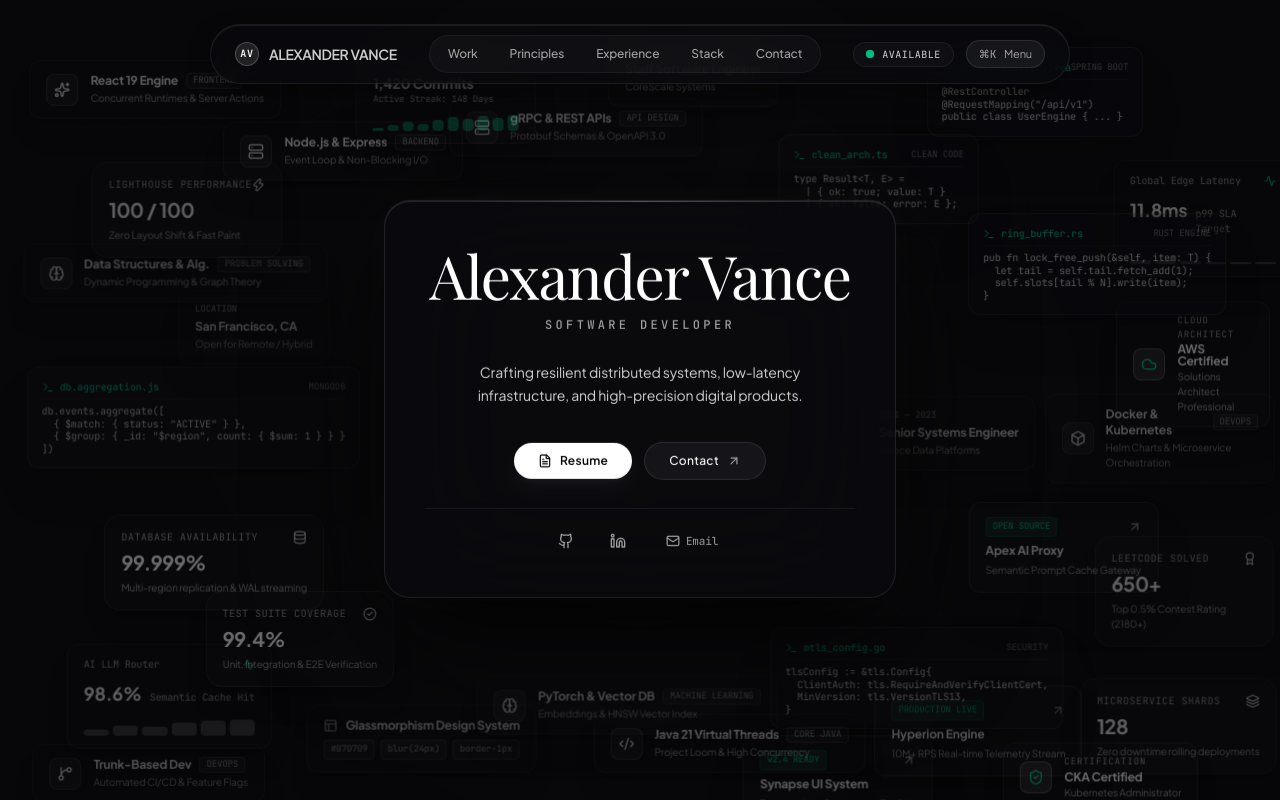
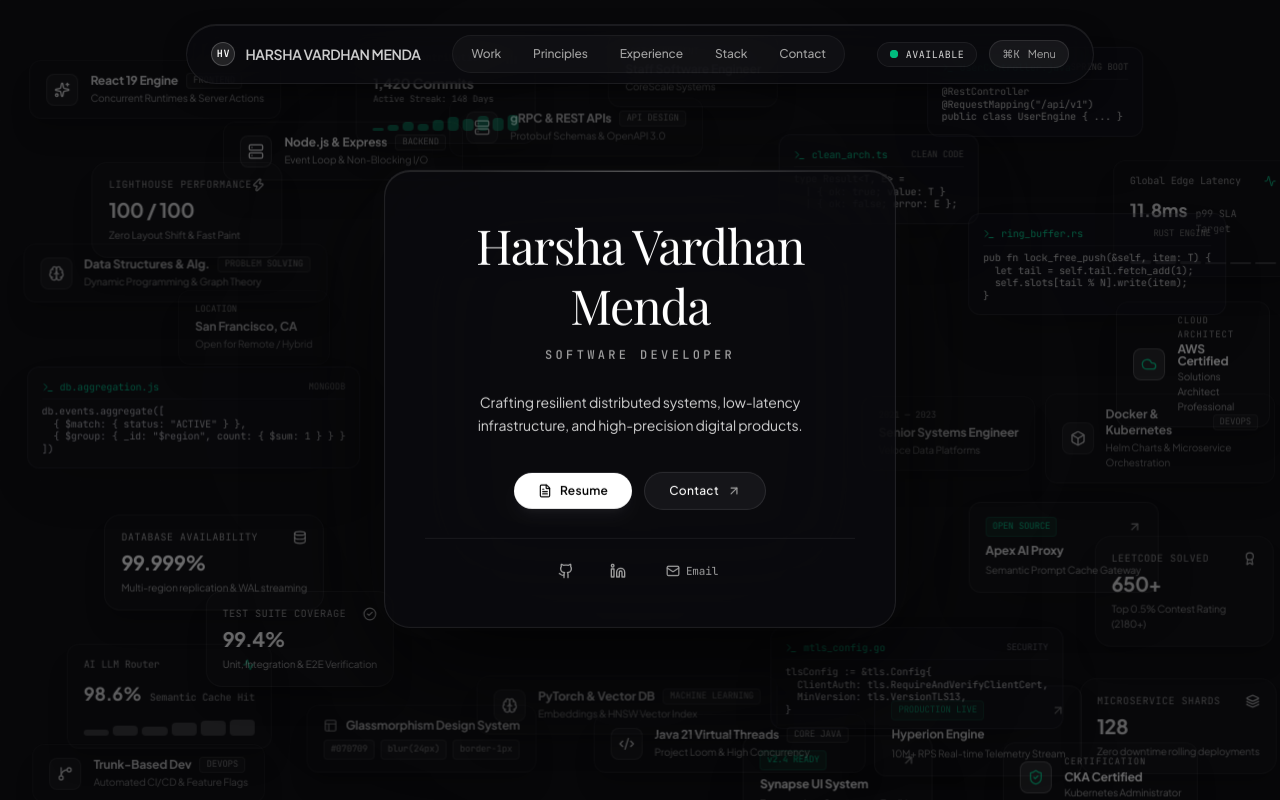
Before and after one commit to Harsha-Vardhan96/Portfolio, a React (Vite) app: page / in a window 1280 px wide. Shown: the top 800 px of the page. Built offline with nearby package versions, Linux system fonts and the light colour scheme; a web font is replaced by a local one.

Commit message:
feat: update developer name to Harsha Vardhan Menda across all components, meta tags, and links

```diff
--- a/index.html
+++ b/index.html
@@ -4,8 +4,8 @@
     <meta charset="UTF-8" />
     <link rel="icon" type="image/svg+xml" href="/favicon.svg" />
     <meta name="viewport" content="width=device-width, initial-scale=1.0" />
-    <title>Alexander Vance — Staff Software Engineer & Systems Architect</title>
-    <meta name="description" content="Personal portfolio of Alexander Vance. Crafting resilient distributed systems, high-performance web applications, and intuitive developer tooling." />
+    <title>Harsha Vardhan Menda — Software Developer & Systems Engineer</title>
+    <meta name="description" content="Personal portfolio of Harsha Vardhan Menda. Building full-stack web applications, distributed systems, and modern software architectures." />
     <!-- Google Fonts -->
     <link rel="preconnect" href="https://fonts.googleapis.com">
     <link rel="preconnect" href="https://fonts.gstatic.com" crossorigin>
--- a/src/components/CommandPalette.jsx
+++ b/src/components/CommandPalette.jsx
@@ -30,7 +30,7 @@ export default function CommandPalette({ isOpen, onClose }) {
   }, [isOpen, onClose]);
 
   const copyEmail = () => {
-    navigator.clipboard.writeText('alexander.vance.dev@gmail.com');
+    navigator.clipboard.writeText('harshavardhan.menda@gmail.com');
     setCopied(true);
     setTimeout(() => setCopied(false), 2000);
   };
@@ -48,8 +48,8 @@ export default function CommandPalette({ isOpen, onClose }) {
     {
       category: 'Actions & Social',
       items: [
-        { title: copied ? 'Email Copied!' : 'Copy Email Address', icon: Mail, action: copyEmail, badge: 'alexander.vance.dev@gmail.com' },
-        { title: 'GitHub Profile', icon: GithubIcon, action: () => window.open('https://github.com', '_blank') },
+        { title: copied ? 'Email Copied!' : 'Copy Email Address', icon: Mail, action: copyEmail, badge: 'harshavardhan.menda@gmail.com' },
+        { title: 'GitHub Profile', icon: GithubIcon, action: () => window.open('https://github.com/Harsha-Vardhan96', '_blank') },
         { title: 'LinkedIn Profile', icon: LinkedinIcon, action: () => window.open('https://linkedin.com', '_blank') },
       ]
     }
--- a/src/components/Contact.jsx
+++ b/src/components/Contact.jsx
@@ -5,7 +5,7 @@ import { GithubIcon, LinkedinIcon, TwitterIcon } from './Icons';
 
 export default function Contact() {
   const [copied, setCopied] = useState(false);
-  const email = 'alexander.vance.dev@gmail.com';
+  const email = 'harshavardhan.menda@gmail.com';
 
   const copyEmail = () => {
     navigator.clipboard.writeText(email);
@@ -14,9 +14,9 @@ export default function Contact() {
   };
 
   const socials = [
-    { name: 'GitHub', url: 'https://github.com', icon: GithubIcon, handle: '@alexandervance' },
-    { name: 'LinkedIn', url: 'https://linkedin.com', icon: LinkedinIcon, handle: 'in/alexandervance' },
-    { name: 'X / Twitter', url: 'https://x.com', icon: TwitterIcon, handle: '@vance_code' },
+    { name: 'GitHub', url: 'https://github.com/Harsha-Vardhan96', icon: GithubIcon, handle: '@Harsha-Vardhan96' },
+    { name: 'LinkedIn', url: 'https://linkedin.com', icon: LinkedinIcon, handle: 'in/harsha-vardhan-menda' },
+    { name: 'X / Twitter', url: 'https://x.com', icon: TwitterIcon, handle: '@harsha_menda' },
   ];
 
   return (
--- a/src/components/Footer.jsx
+++ b/src/components/Footer.jsx
@@ -32,7 +32,7 @@ export default function Footer() {
         {/* Left Brand */}
         <div className="flex items-center gap-3">
           <span className="w-2 h-2 rounded-full bg-white/40" />
-          <span>© {new Date().getFullYear()} Alexander Vance</span>
+          <span>© {new Date().getFullYear()} Harsha Vardhan Menda</span>
           <span className="text-neutral-700">|</span>
           <span className="text-neutral-400">Handcrafted with React & Tailwind</span>
         </div>
--- a/src/components/Header.jsx
+++ b/src/components/Header.jsx
@@ -49,9 +49,9 @@ export default function Header({ onOpenCommandPalette }) {
           className="flex items-center gap-2.5 text-xs tracking-wider font-semibold uppercase text-white/90 hover:text-white transition-colors"
         >
           <span className="w-6 h-6 rounded-full bg-white/10 border border-white/20 flex items-center justify-center text-[10px] text-white font-mono">
-            AV
+            HV
           </span>
-          <span className="hidden sm:inline font-sans text-sm tracking-tight text-white/80">Alexander Vance</span>
+          <span className="hidden sm:inline font-sans text-sm tracking-tight text-white/80">Harsha Vardhan Menda</span>
         </a>
 
         {/* Desktop Navigation Links */}
--- a/src/components/Hero.jsx
+++ b/src/components/Hero.jsx
@@ -28,7 +28,7 @@ import { GithubIcon, LinkedinIcon, TwitterIcon } from './Icons';
 
 export default function Hero({ onOpenCommandPalette }) {
   const [copiedEmail, setCopiedEmail] = useState(false);
-  const emailAddress = 'alexander.vance.dev@gmail.com';
+  const emailAddress = 'harshavardhan.menda@gmail.com';
 
   const copyEmail = () => {
     navigator.clipboard.writeText(emailAddress);
@@ -576,10 +576,10 @@ export default function Hero({ onOpenCommandPalette }) {
           {/* 1. Name: Large Elegant Serif */}
           <div className="space-y-2 pt-1">
             <h1
-              className="text-4xl sm:text-5xl md:text-6xl font-normal tracking-tight text-white leading-none"
+              className="text-3xl sm:text-4xl md:text-5xl font-normal tracking-tight text-white leading-tight"
               style={{ fontFamily: "'Playfair Display', Georgia, serif" }}
             >
-              Alexander Vance
+              Harsha Vardhan Menda
             </h1>
 
             {/* 2. Software Developer: Uppercase & Letter Spacing */}
@@ -600,7 +600,7 @@ export default function Hero({ onOpenCommandPalette }) {
               href="#resume"
               onClick={(e) => {
                 e.preventDefault();
-                alert("Downloading Alexander Vance — Software Engineer Resume (PDF)...");
+                alert("Downloading Harsha Vardhan Menda — Software Developer Resume (PDF)...");
               }}
               className="group inline-flex items-center gap-2 px-6 py-2.5 rounded-full bg-white text-black font-semibold text-xs tracking-wide transition-all duration-300 hover:bg-neutral-200 hover:scale-[1.02] active:scale-[0.98] shadow-lg shadow-white/5 cursor-pointer"
             >
@@ -622,7 +622,7 @@ export default function Hero({ onOpenCommandPalette }) {
           <div className="pt-4 border-t border-white/[0.07] flex items-center justify-center gap-5 text-neutral-400">
             {/* GitHub */}
             <a
-              href="https://github.com"
+              href="https://github.com/Harsha-Vardhan96"
               target="_blank"
               rel="noopener noreferrer"
               className="p-2 rounded-full hover:text-white hover:bg-white/[0.06] transition-all duration-300 cursor-pointer"
```
